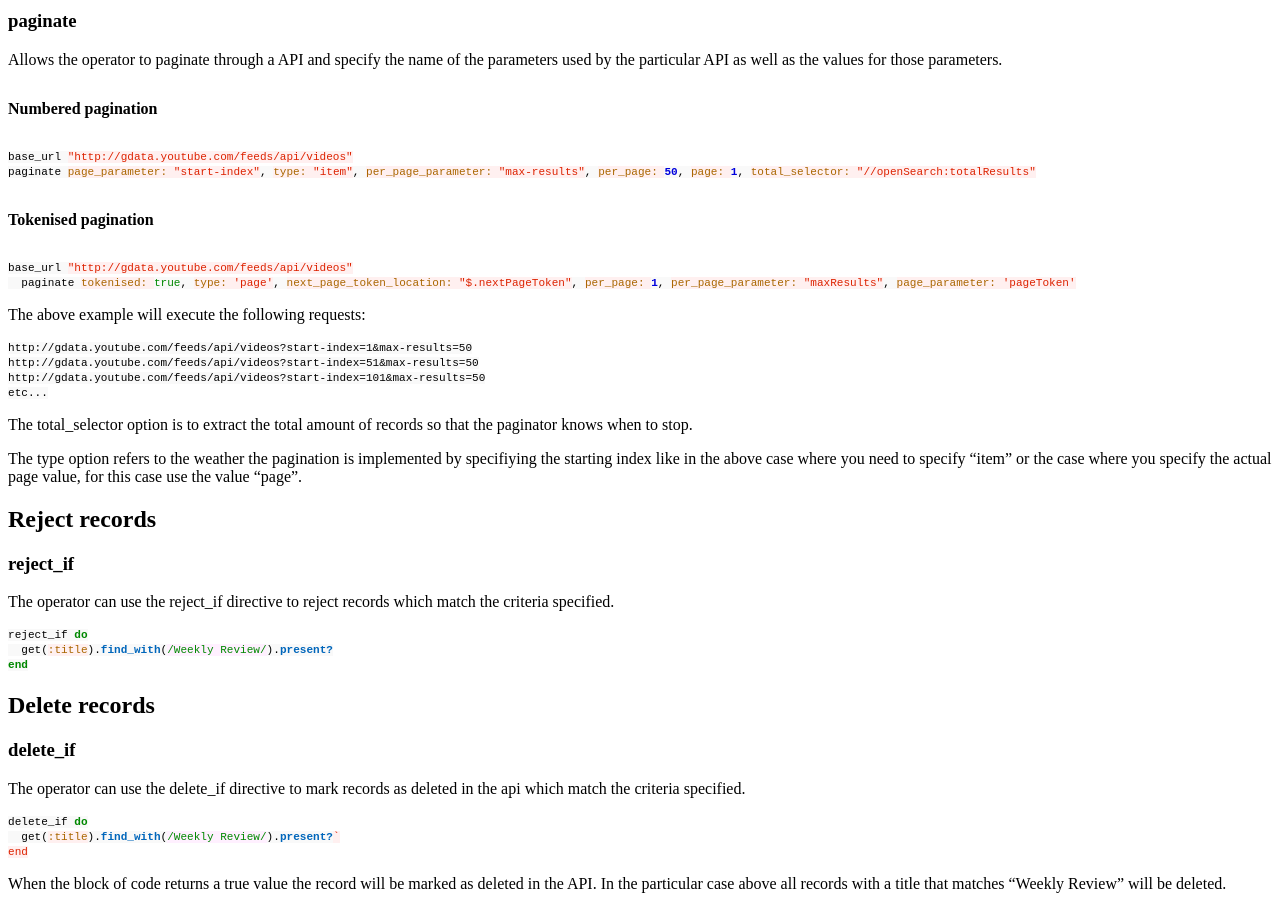
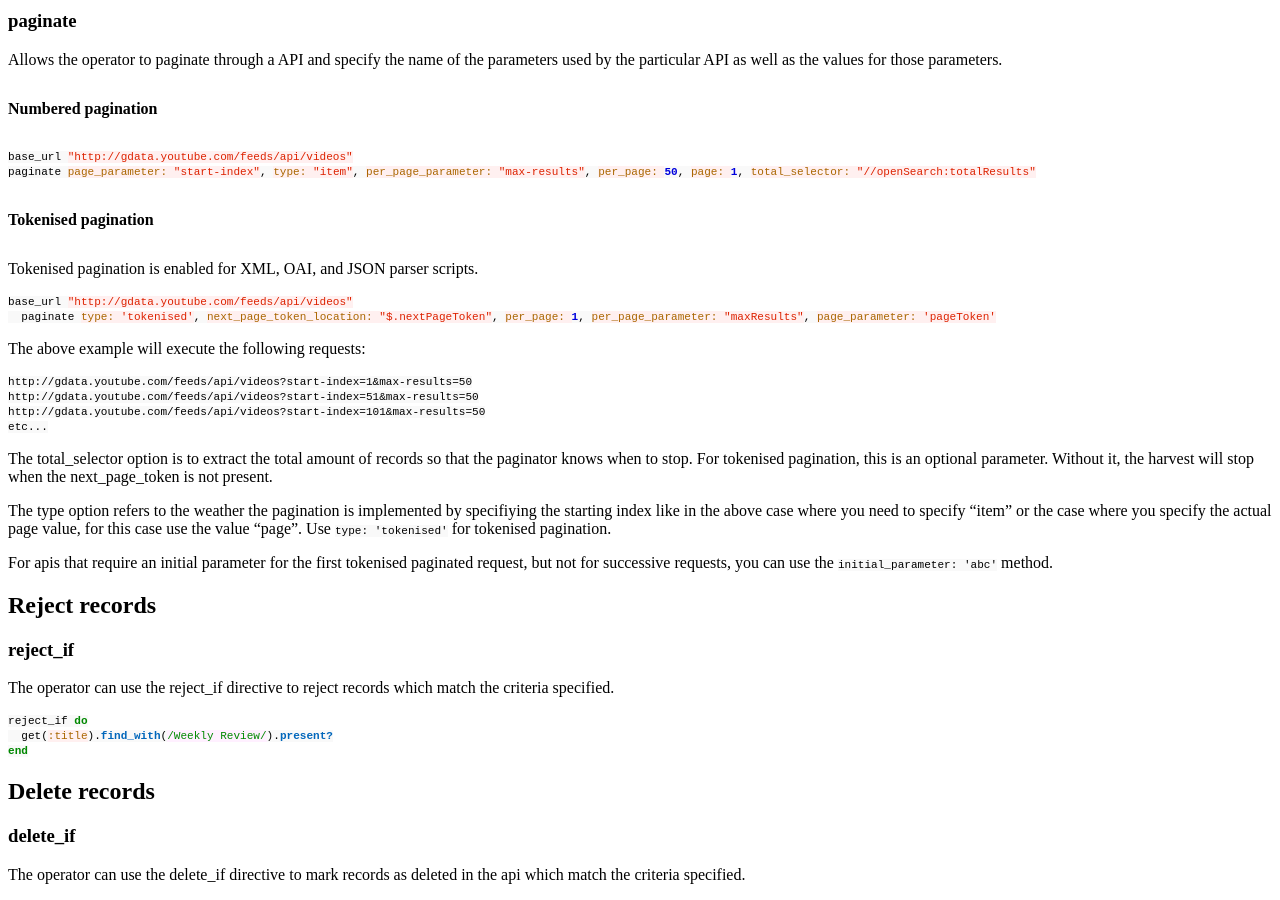
Before and after one commit to DigitalNZ/supplejack, a Jekyll site: the page built from _posts/2014-05-01-parser-dsl-domain-specific-language.md, in a window 1280 px wide and 900 px high, scrolled down 1792 px. Built offline with Jekyll 4.4.1, drawn with Linux system fonts in a browser that asks for light colours; Markdown is read by kramdown in place of the engine named in the settings; a style sheet for code colours, icons or effects is not loaded.

Commit message:
tokenised pagination updates

````diff
--- a/_posts/2014-05-01-parser-dsl-domain-specific-language.md
+++ b/_posts/2014-05-01-parser-dsl-domain-specific-language.md
@@ -70,9 +70,11 @@ paginate page_parameter: "start-index", type: "item", per_page_parameter: "max-r
 
 #### Tokenised pagination
 
+Tokenised pagination is enabled for XML, OAI, and JSON parser scripts.
+
 ```ruby
 base_url "http://gdata.youtube.com/feeds/api/videos"
-  paginate tokenised: true, type: 'page', next_page_token_location: "$.nextPageToken", per_page: 1, per_page_parameter: "maxResults", page_parameter: 'pageToken'
+  paginate type: 'tokenised', next_page_token_location: "$.nextPageToken", per_page: 1, per_page_parameter: "maxResults", page_parameter: 'pageToken'
 ```
 
 The above example will execute the following requests:
@@ -84,9 +86,11 @@ http://gdata.youtube.com/feeds/api/videos?start-index=101&max-results=50
 etc...
 ```
 
-The total_selector option is to extract the total amount of records so that the paginator knows when to stop.
+The total_selector option is to extract the total amount of records so that the paginator knows when to stop.  For tokenised pagination, this is an optional parameter.  Without it, the harvest will stop when the next_page_token is not present.
 
-The type option refers to the weather the pagination is implemented by specifiying the starting index like in the above case where you need to specify "item" or the case where you specify the actual page value, for this case use the value "page".
+The type option refers to the weather the pagination is implemented by specifiying the starting index like in the above case where you need to specify "item" or the case where you specify the actual page value, for this case use the value "page".  Use `type: 'tokenised'` for tokenised pagination.
+
+For apis that require an initial parameter for the first tokenised paginated request, but not for successive requests, you can use the `initial_parameter: 'abc'` method.
 
 ## Reject records
 ### reject_if
````
